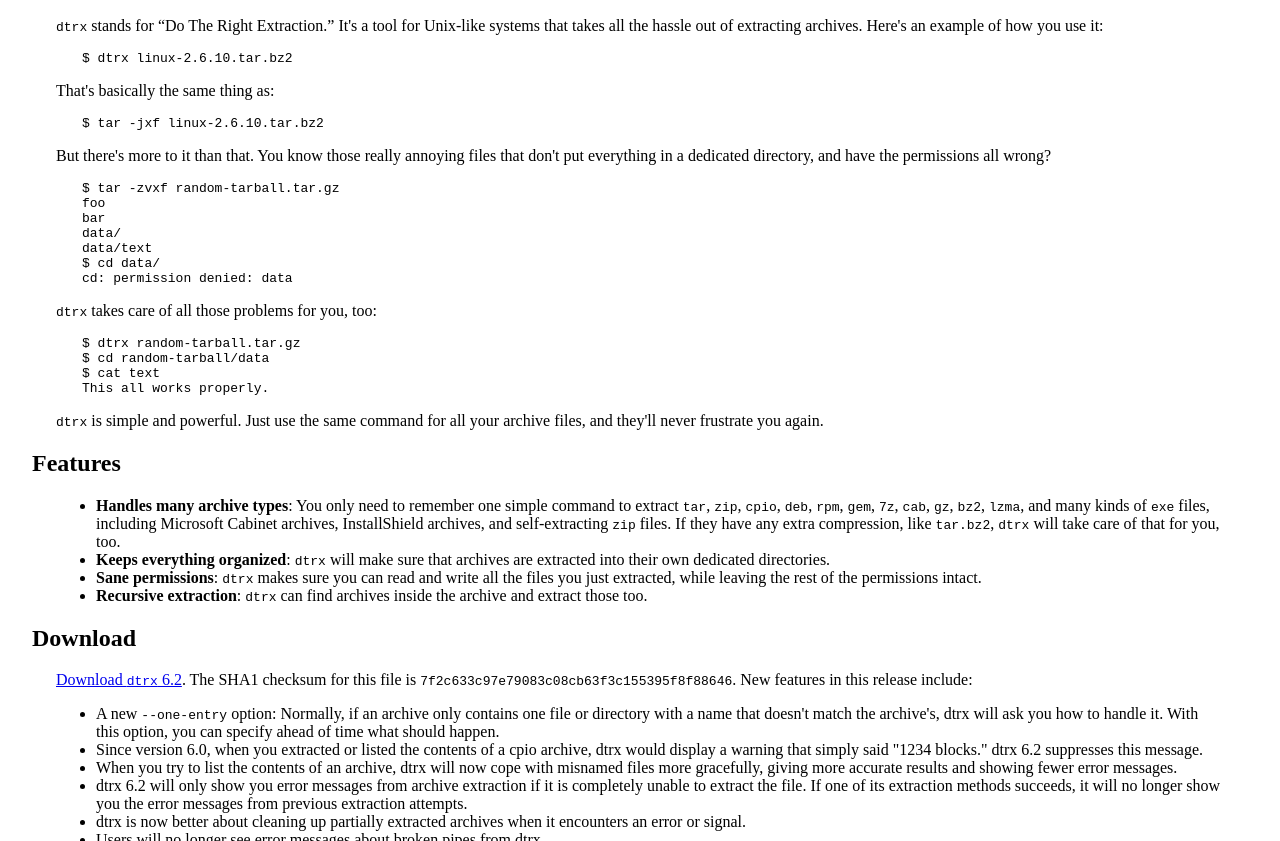
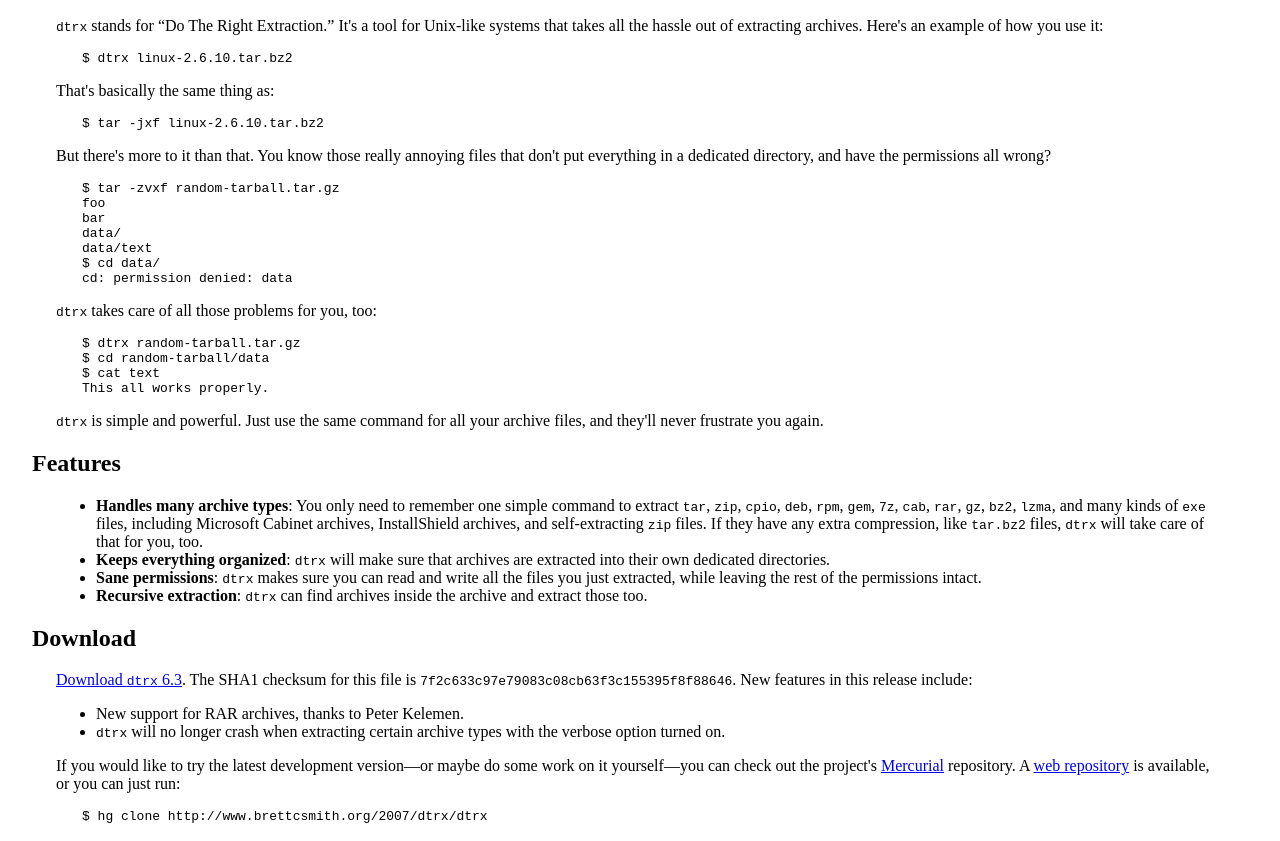
Before and after one commit to brettcs/dtrx, a plain HTML site: page web/index.html in a window 1280 px wide. Shown: the part 110-951 px from the top of the page. Drawn offline with Linux system fonts and the light colour scheme.

Commit message:
Prepare for a 6.3 release

```diff
--- a/web/index.html
+++ b/web/index.html
@@ -60,6 +60,7 @@ one simple command to extract
 <span class="pname">gem</span>,
 <span class="pname">7z</span>,
 <span class="pname">cab</span>,
+<span class="pname">rar</span>,
 <span class="pname">gz</span>,
 <span class="pname">bz2</span>,
 <span class="pname">lzma</span>, and many kinds of
@@ -67,9 +68,9 @@ one simple command to extract
 InstallShield archives, and self-extracting <span class="pname">zip</span>
 files.
 
-If they have any extra compression, like <span
-class="pname">tar.bz2</span>, <span class="pname">dtrx</span> will take
-care of that for you, too.</li>
+If they have any extra compression, like <span class="pname">tar.bz2</span>
+files, <span class="pname">dtrx</span> will take care of that for you,
+too.</li>
 
 <li><strong>Keeps everything organized</strong>: <span
 class="pname">dtrx</span> will make sure that archives are extracted into
@@ -86,31 +87,16 @@ find archives inside the archive and extract those too.</li>
 
 <h2>Download</h2>
 
-<p><a href="dtrx-6.2.tar.gz">Download <span class="pname">dtrx</span>
-6.2</a>.  The SHA1 checksum for this file
+<p><a href="dtrx-6.3.tar.gz">Download <span class="pname">dtrx</span>
+6.3</a>.  The SHA1 checksum for this file
 is <tt>7f2c633c97e79083c08cb63f3c155395f8f88646</tt>.  New features in this
 release include:</p>
 
 <ul>
 
-<li>A new <tt>--one-entry</tt> option: Normally, if an archive only
-contains one file or directory with a name that doesn't match the
-archive's, dtrx will ask you how to handle it.  With this option, you can
-specify ahead of time what should happen.</li>
-<li>Since version 6.0, when you extracted or listed the contents of a cpio
-archive, dtrx would display a warning that simply said &quot;1234
-blocks.&quot; dtrx 6.2 suppresses this message.</li>
-<li>When you try to list the contents of an archive, dtrx will now cope
-with misnamed files more gracefully, giving more accurate results and
-showing fewer error messages.</li>
-<li>dtrx 6.2 will only show you error messages from archive extraction if
-it is completely unable to extract the file.  If one of its extraction
-methods succeeds, it will no longer show you the error messages from
-previous extraction attempts.</li>
-<li>dtrx is now better about cleaning up partially extracted archives when
-it encounters an error or signal.</li>
-<li>Users will no longer see error messages about broken pipes from
-dtrx.</li>
+<li>New support for RAR archives, thanks to Peter Kelemen.</li>
+<li><span class="pname">dtrx</span> will no longer crash when extracting
+  certain archive types with the verbose option turned on.</li>
 
 </ul>
 
```
Also changed, not shown: 5 other files.
